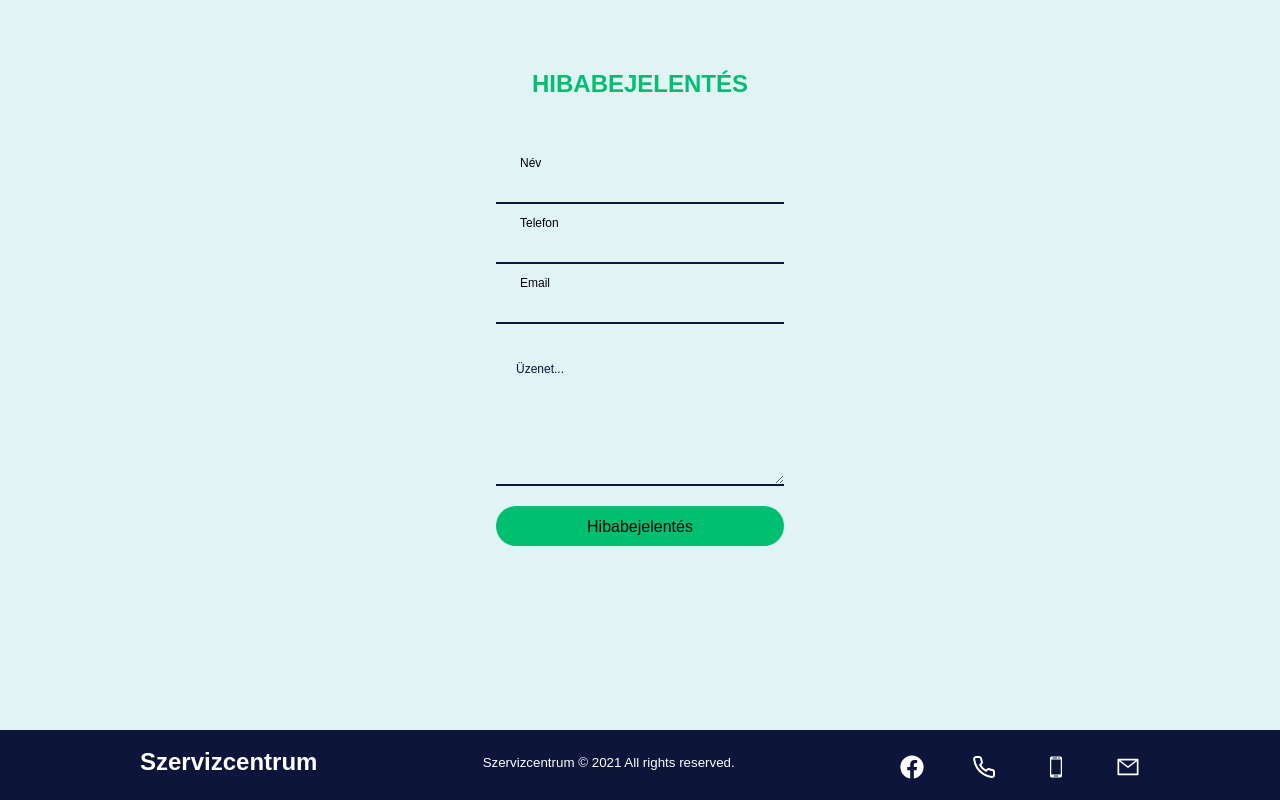
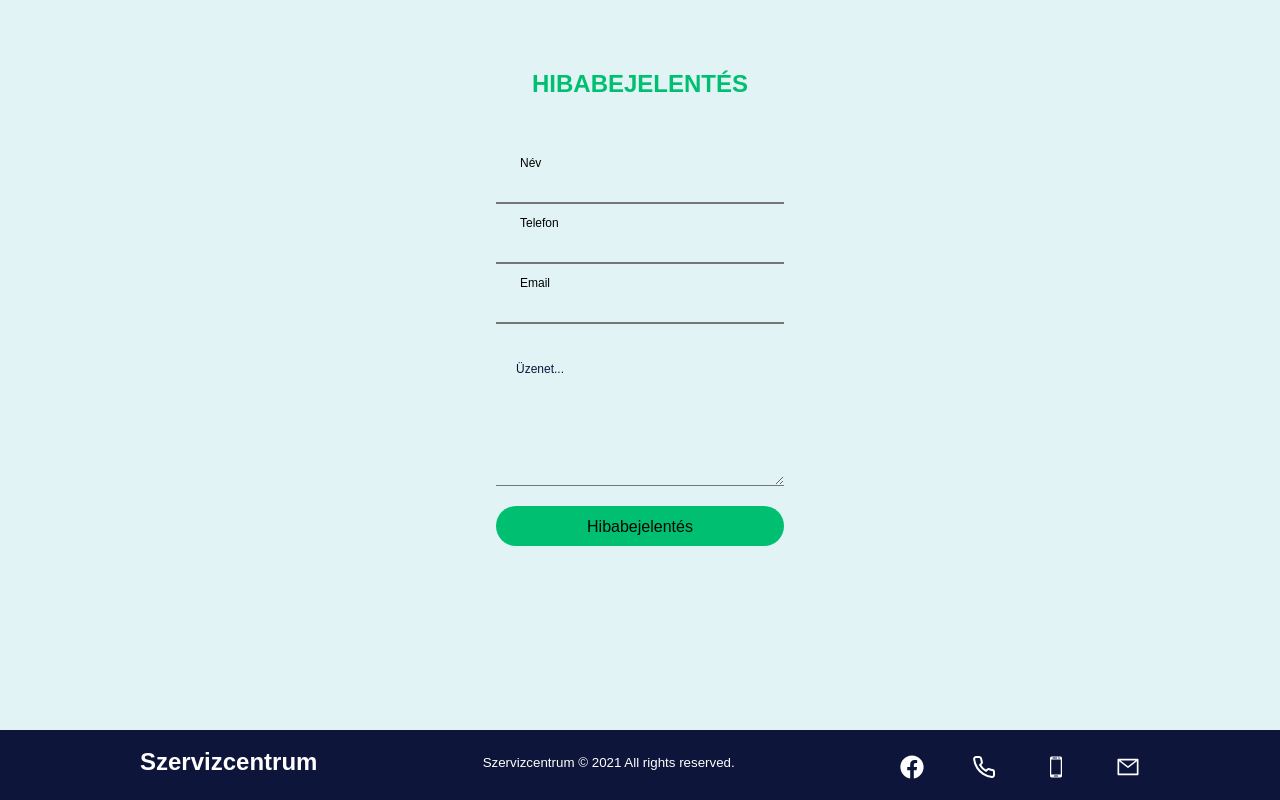
Before and after one commit to training6/szerviz, a React (Create React App) app in the folder frontend/: page / in a window 1280 px wide. Shown: the part 3210-4010 px from the top of the page. Built offline with nearby package versions, Linux system fonts and the light colour scheme.

Commit message:
update_form

```diff
--- a/frontend/src/components/MessageSection/form.css
+++ b/frontend/src/components/MessageSection/form.css
@@ -34,7 +34,7 @@
   left: 0;
   width: 100%;
   height: 100%;
-  border-bottom: 2px solid #0e153a;
+  /*border-bottom: 2px solid #0e153a;*/
   border-top: none;
   border-left: none;
   border-right: none;
@@ -43,10 +43,10 @@
   background: none;
 }
 
-.forminput:active {
+/*.forminput:active {
   border: 2px solid #0e153a;
   border-radius: 5px;
-}
+}*/
 
  .forminput:focus {
    border: 2px solid #0e153a;
```
